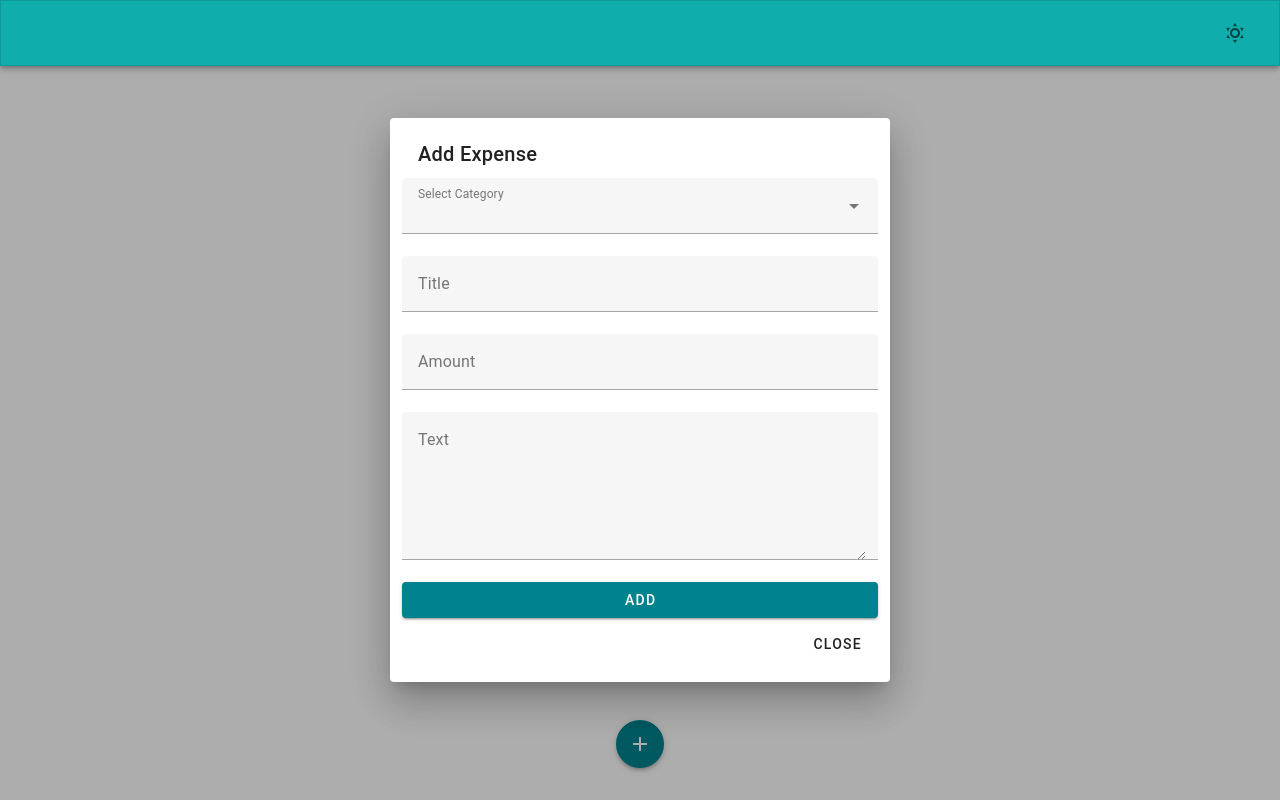
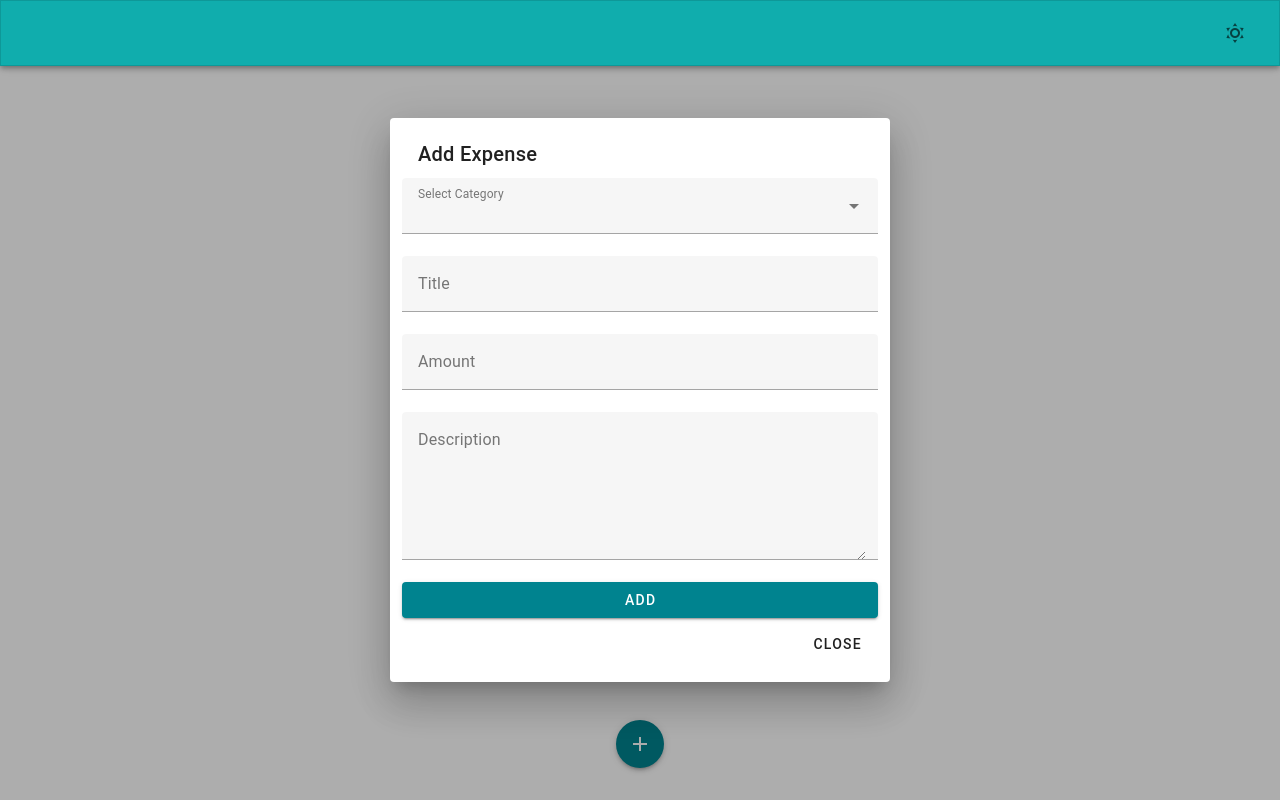
Before and after one commit to jeremydanielestrada/Expense-Tracker, a Vue app: page /dashboard in a window 1280 px wide. Both pictures are taken after a click on the element 640 px from the left and 744 px from the top of the page. Built offline with nearby package versions, Linux system fonts and the light colour scheme; no server answers.

Commit message:
feat: fix text field lables

```diff
--- a/src/views/Partials/ExpenseDialog.vue
+++ b/src/views/Partials/ExpenseDialog.vue
@@ -84,7 +84,7 @@ const addExpense = async () => {
           :rules="[requiredValidator]"
         />
         <v-textarea
-          label="Text"
+          label="Description"
           v-model="formData.description"
           clearable
           :rules="[requiredValidator]"
--- a/src/views/system/DashboardView.vue
+++ b/src/views/system/DashboardView.vue
@@ -2,7 +2,6 @@
 import { ref } from 'vue'
 import AppLayout from '@/components/layout/AppLayout.vue'
 import ExpenseDialog from '@/views/Partials/ExpenseDialog.vue'
-
 const addExpense = ref(false)
 </script>
 
```
